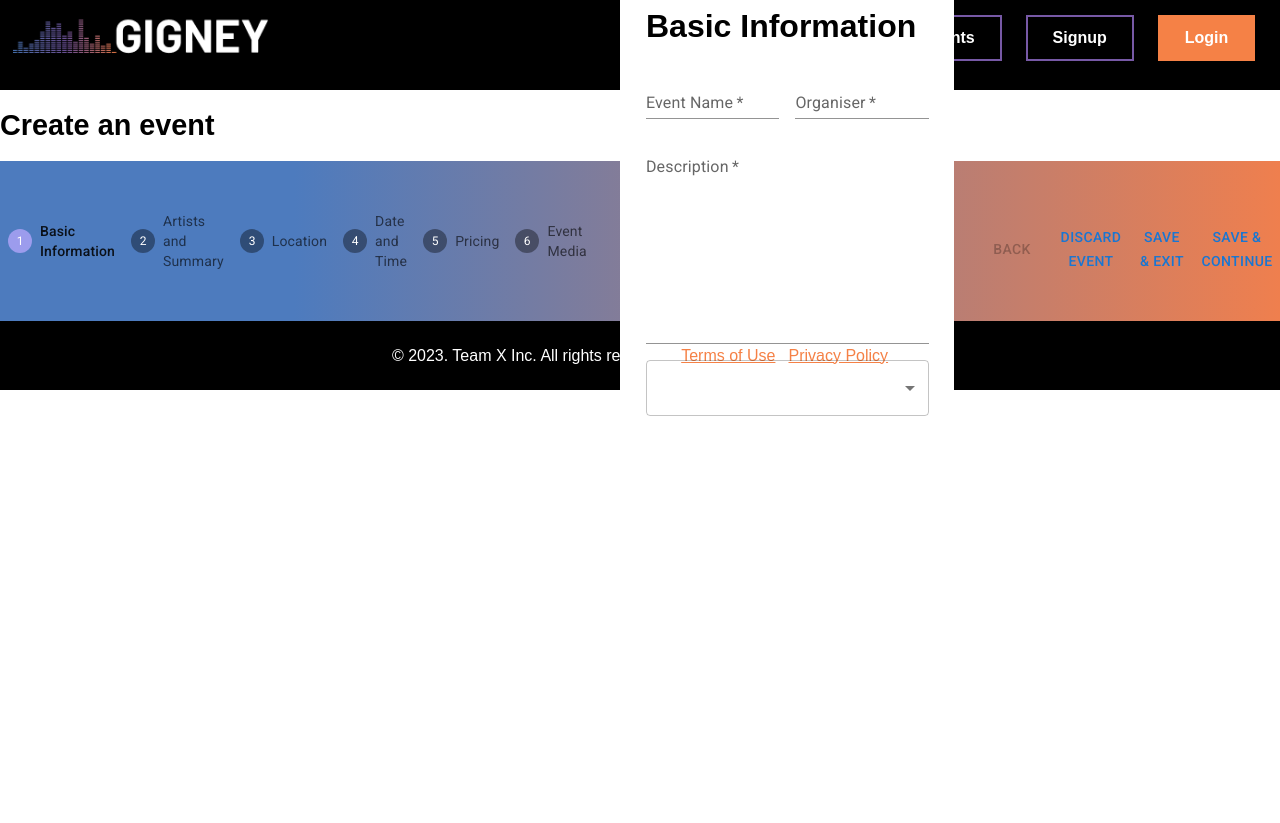
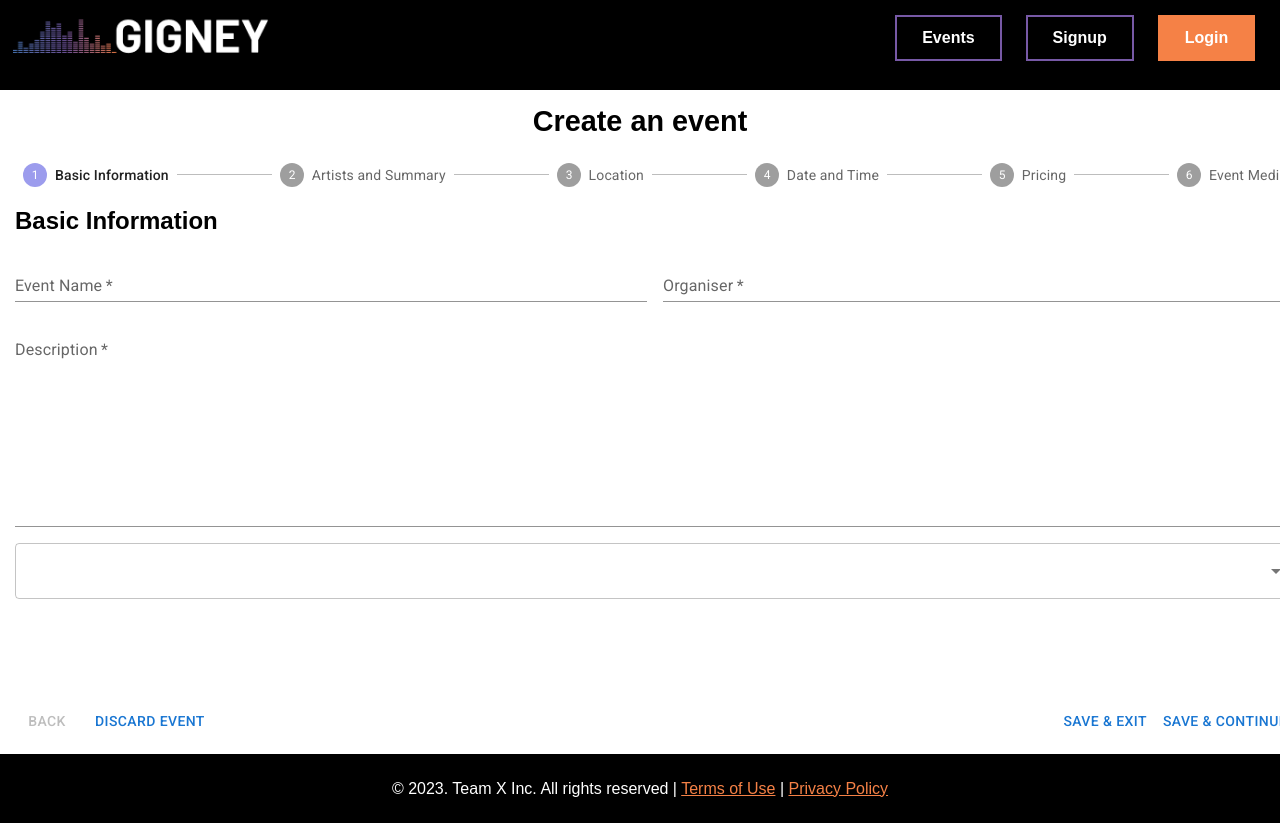
Before and after one commit to GRDE3024-DIG33-DigEx-Major-Project-2/frontendA3, a React (Create React App) app: page /createevent in a window 1280 px wide. Before the commit the page ends 800 px from the top, so only its background shows below. Built offline with nearby package versions, Linux system fonts and the light colour scheme.

Commit message:
Create event styling

```diff
--- a/src/static/style.css
+++ b/src/static/style.css
@@ -150,7 +150,8 @@ a {
 .left-img {
   height: 100%;
   max-width: 100%;
-  object-fit: cover;
+  -o-object-fit: cover;
+     object-fit: cover;
 }
 
 .login-form {
@@ -208,7 +209,8 @@ a {
 .signup-right img {
   height: 100%;
   width: 100%;
-  object-fit: cover;
+  -o-object-fit: cover;
+     object-fit: cover;
 }
 
 .signup-next-button {
@@ -667,38 +669,12 @@ footer {
 }
 
 /*CREATE EVENT */
-#create-event-main {
-  background-color: #F5F5F5;
-  padding-bottom: 1%;
-}
-
 #create-event-screen {
-  min-height: 65vh;
-  background-color: #ffffff;
-  padding: 2%;
-  margin: 2%;
-}
-#create-event-screen h2 {
-  font-size: 2em;
+  height: 60vh;
 }
 
 .create-event-header {
-  height: 20vh;
-  width: 100%;
-  display: flex;
-  flex-direction: row;
-  justify-content: space-around;
-  align-items: center;
-  background: linear-gradient(90deg, #4D7BBE 23%, #EF7F4E 100%);
-}
-.create-event-header h1 {
-  font-size: 2.7em;
-  color: #ffffff;
-  text-shadow: rgb(40, 39, 39) 1px 1px 4px;
-}
-
-.create-event-stepper {
-  padding: 2% 3% 1% 3%;
+  margin: 15px;
 }
 
 .css-1u4zpwo-MuiSvgIcon-root-MuiStepIcon-root.Mui-completed {
@@ -714,16 +690,21 @@ footer {
 }
 
 .css-14lo706 > span {
-  opacity: 100;
+  opacity: 100 !important;
 }
 
 .css-14lo706 {
-  padding-bottom: 11px;
+  padding-bottom: 10px;
 }
 
-.css-zrqpq1 {
-  border: 2px solid;
-  margin: 15px;
+.create-event-title {
+  margin: auto;
+  text-align: center;
+  margin-bottom: 25px;
+  margin-top: 15px;
 }
 
-/*# sourceMappingURL=style.css.map */
+.preview-image {
+  height: 300px;
+  width: 100%;
+}/*# sourceMappingURL=style.css.map */
--- a/src/static/style.scss
+++ b/src/static/style.scss
@@ -665,36 +665,12 @@ footer {
 }
 
 /*CREATE EVENT */
-
-#create-event-main {
-  background-color: $lightgrey;
-  padding-bottom: 1%;
-}
-
 #create-event-screen {
-  min-height: 65vh;
-  background-color: $white;
-  padding: 2%;
-  margin: 2%;
-  h2{
-    font-size: 2em;
-  }
+  height: 60vh;
 }
 
 .create-event-header {
-  height: 20vh;
-  width: 100%;
-  @include flex-row;
-  background: linear-gradient(90deg, $lightblue 23%, $lightorange 100%);
-  h1 {
-    font-size: 2.7em;
-    color: $white;
-    text-shadow: rgb(40, 39, 39) 1px 1px 4px;
-  }
-}
-
-.create-event-stepper {
-  padding: 2% 3% 1% 3%;
+  margin: 15px;
 }
 
 .css-1u4zpwo-MuiSvgIcon-root-MuiStepIcon-root.Mui-completed {
@@ -710,14 +686,21 @@ footer {
 }
 
 .css-14lo706 > span {
-  opacity: 100;
+  opacity: 100 !important;
 }
 
 .css-14lo706 {
-  padding-bottom: 11px;
+  padding-bottom: 10px;
 }
 
-.css-zrqpq1{
-  border: 2px solid;
-  margin: 15px;
+.create-event-title {
+  margin:auto;
+  text-align:center;
+  margin-bottom:25px;
+  margin-top:15px;
 }
+
+.preview-image {
+  height:300px;
+  width:100%;
+}
```
Also changed, not shown: 1 other file (tests, documents, lock files or other folders).
